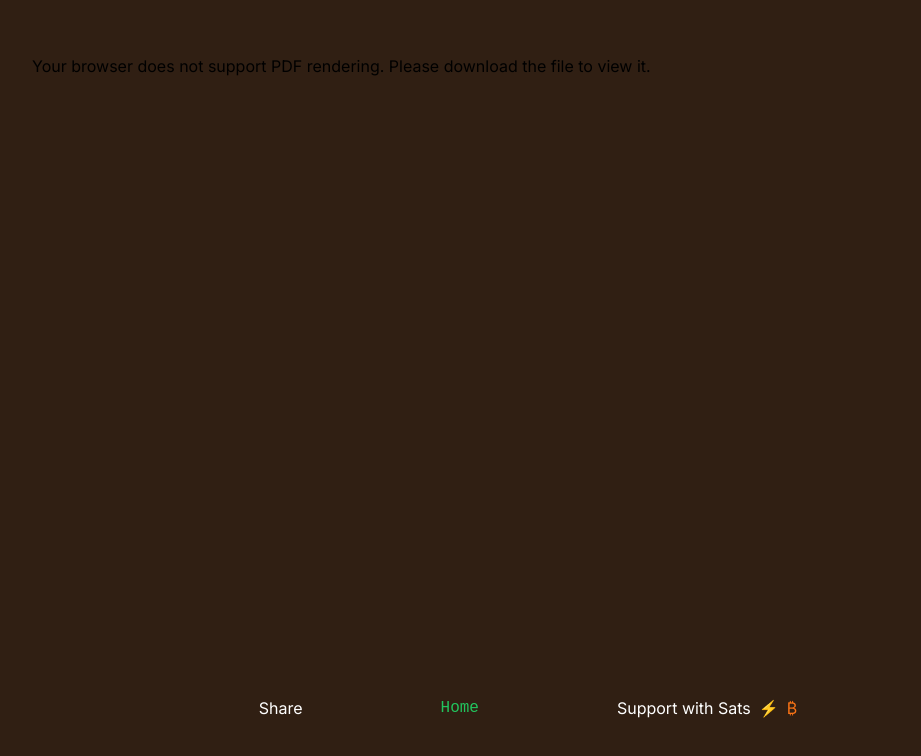
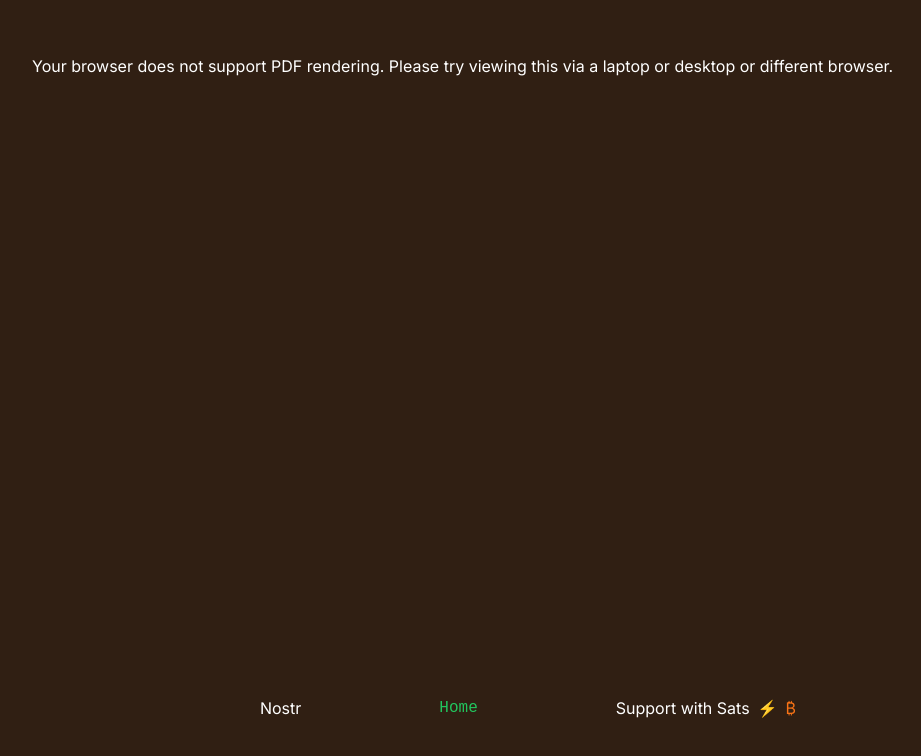
Before and after one commit to Chepenik/apollo, a Next.js app: page /whitepaper in a window 1280 px wide. Shown: the top 756 px of the page, without its empty margins (160-1081 px from the left). Built offline with nearby package versions, Linux system fonts and the light colour scheme.

Commit message:
got rid of share button

```diff
--- a/package.json
+++ b/package.json
@@ -13,6 +13,7 @@
     "@fortawesome/free-solid-svg-icons": "^6.5.1",
     "@fortawesome/react-fontawesome": "^0.2.0",
     "next": "14.1.4",
+    "nostr-tools": "^2.5.0",
     "react": "^18",
     "react-dom": "^18"
   },
--- a/src/app/whitepaper/page.tsx
+++ b/src/app/whitepaper/page.tsx
@@ -32,12 +32,12 @@ export default function Home() {
           height="600"
           className="border-none"
         >
-          <p>Your browser does not support PDF rendering. Please download the file to view it.</p>
+          <p className='text-white'>Your browser does not support PDF rendering. Please try viewing this via a laptop or desktop or different browser.</p>
         </object>
       </div>
       <div className="flex flex-col md:flex-row items-center justify-center space-y-4 md:space-y-0 md:space-x-32 w-full mb-4 ml-0 md:ml-24">
         <Link href="https://primal.net/p/npub1pegapre6vcqs22a9ccrq730gmutz2ee40ytwslt7lna8w0uw4cjsumgv6t" target="_blank">
-          <p className="text-white hover:underline">Share</p>
+          <p className="text-white hover:underline">Nostr</p>
         </Link>
         <Link href="/"> <p className={`enter-button text-white px-4 py-2 rounded-md transition-colors duration-300 ${ isHovered ? 'bg-transparent' : 'bg-transparent' }`} onMouseEnter={() => setIsHovered(true)} onMouseLeave={() => setIsHovered(false)} > Home </p> </Link>
         <Link href="/tip">
```
Also changed, not shown: 1 other file (tests, documents, lock files or other folders).
